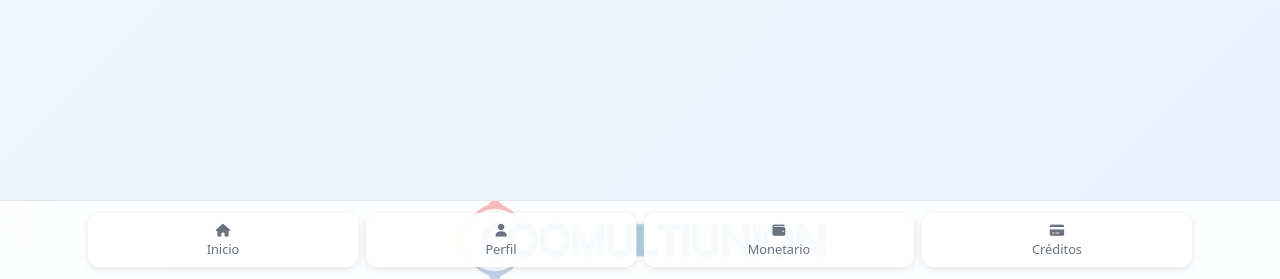
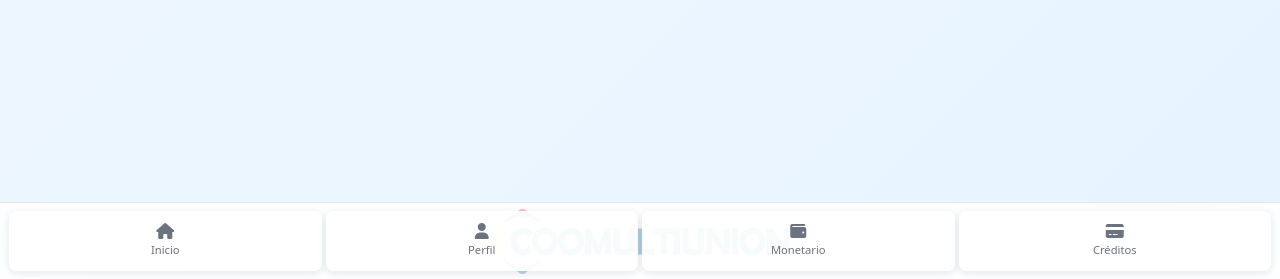
Before and after one commit to sandresog98/multi_app, a PHP site: page /cx/pages/index.php in a window 1280 px wide. Shown: the part 521-800 px from the top of the page. Run offline with PHP 8.4, Linux system fonts and the light colour scheme; the visitor is signed in with stand-in values (Sample User, id 1); data that the repository does not hold is empty.

Commit message:
CX Footer 1row view

```diff
--- a/cx/assets/css/footer.css
+++ b/cx/assets/css/footer.css
@@ -32,16 +32,23 @@
 /* Iconos del footer con fondo blanco semi-transparente */
 .bottom-nav .nav-link {
   background: rgba(255, 255, 255, 0.9) !important;
-  border-radius: 12px !important;
-  margin: 4px 2px !important;
-  padding: 8px 4px !important;
+  border-radius: 8px !important;
+  margin: 2px 1px !important;
+  padding: 6px 2px !important;
   transition: all 0.3s ease !important;
   box-shadow: 0 2px 8px rgba(0, 0, 0, 0.1) !important;
-  min-width: 50px !important;
+  min-width: 0 !important;
+  max-width: none !important;
   text-align: center !important;
   position: relative !important;
   z-index: 2 !important;
-  font-size: 0.8rem !important;
+  font-size: 0.7rem !important;
+  flex: 1 !important;
+  display: flex !important;
+  flex-direction: column !important;
+  align-items: center !important;
+  justify-content: center !important;
+  height: 60px !important;
 }
 
 .bottom-nav .nav-link:hover {
@@ -59,37 +66,95 @@
 
 /* Mejorar el contenedor del footer */
 .bottom-nav .container {
-  padding: 8px 16px !important;
+  padding: 6px 8px !important;
   position: relative !important;
   z-index: 2 !important;
+  max-width: 100% !important;
 }
 
 .bottom-nav .nav {
-  gap: 4px !important;
-  justify-content: space-around !important;
+  gap: 2px !important;
+  justify-content: space-between !important;
   flex-wrap: nowrap !important;
   display: flex !important;
+  align-items: stretch !important;
+  width: 100% !important;
 }
 
 /* Forzar que los elementos se mantengan en una fila */
 .bottom-nav .nav-item {
   flex: 1 !important;
   min-width: 0 !important;
+  max-width: none !important;
+  display: flex !important;
 }
 
 /* Media queries para pantallas pequeñas */
 @media (max-width: 480px) {
   .bottom-nav .nav-link {
-    padding: 6px 2px !important;
-    font-size: 0.7rem !important;
-    min-width: 40px !important;
+    padding: 4px 1px !important;
+    font-size: 0.6rem !important;
+    height: 55px !important;
+    margin: 1px 0.5px !important;
   }
 
   .bottom-nav .nav {
-    gap: 2px !important;
+    gap: 1px !important;
   }
 
   .bottom-nav .container {
-    padding: 6px 8px !important;
+    padding: 4px 6px !important;
+  }
+
+  /* Ajustar iconos para pantallas muy pequeñas */
+  .bottom-nav .nav-link i {
+    font-size: 0.8rem !important;
+    margin-bottom: 2px !important;
   }
 }
+
+/* Media queries para pantallas extra pequeñas */
+@media (max-width: 360px) {
+  .bottom-nav .nav-link {
+    padding: 3px 0.5px !important;
+    font-size: 0.55rem !important;
+    height: 50px !important;
+    margin: 1px 0px !important;
+  }
+
+  .bottom-nav .nav {
+    gap: 0px !important;
+  }
+
+  .bottom-nav .container {
+    padding: 3px 4px !important;
+  }
+
+  .bottom-nav .nav-link i {
+    font-size: 0.7rem !important;
+    margin-bottom: 1px !important;
+  }
+}
+
+/* Estilos adicionales para iconos y texto */
+.bottom-nav .nav-link i {
+  display: block !important;
+  margin-bottom: 3px !important;
+  font-size: 1rem !important;
+}
+
+.bottom-nav .nav-link br {
+  display: none !important;
+}
+
+/* Asegurar que el texto no se corte */
+.bottom-nav .nav-link {
+  white-space: nowrap !important;
+  overflow: hidden !important;
+  text-overflow: ellipsis !important;
+}
+
+/* Optimización para el logo de fondo */
+.bottom-nav::before {
+  background-size: 300px auto !important;
+}
```
